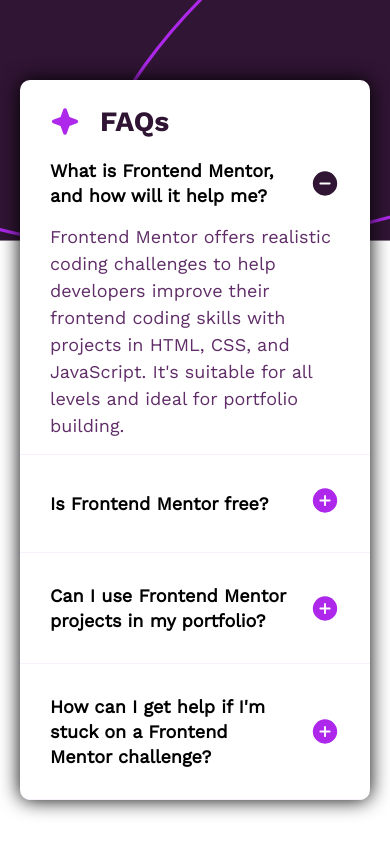
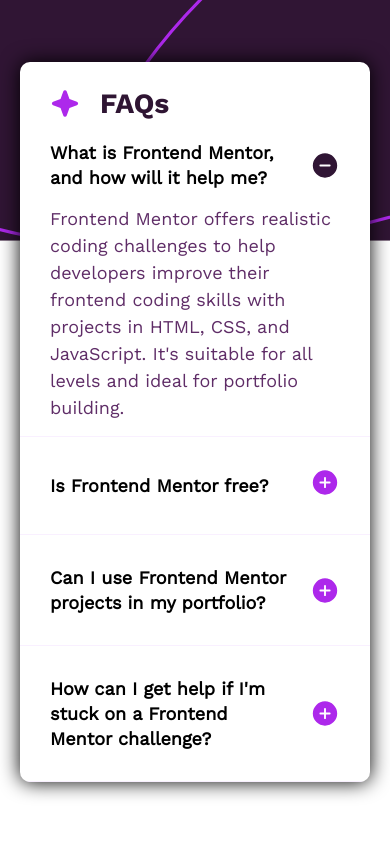
Before and after one commit to gowthamjk08/faq-card, a plain HTML site: page index.html in a window 390 px wide. Drawn offline with Linux system fonts and the light colour scheme.

Commit message:
Update style.css

```diff
--- a/style.css
+++ b/style.css
@@ -34,7 +34,7 @@
     max-width:600px;
     background-color: var(--White);
     border-radius:10px;
-    margin:40px 20px;
+    margin:0px 20px;
     box-shadow: 0 0 20px black;
     overflow: hidden;
 }
@@ -87,9 +87,9 @@
         background-size: 100% 400px;
         background-position: 0 -80px;
     }
-    main{
+/*     main{
         margin:80px 20px;
-    }
+    } */
     h4{
         font-size: 18px;
     }
```
